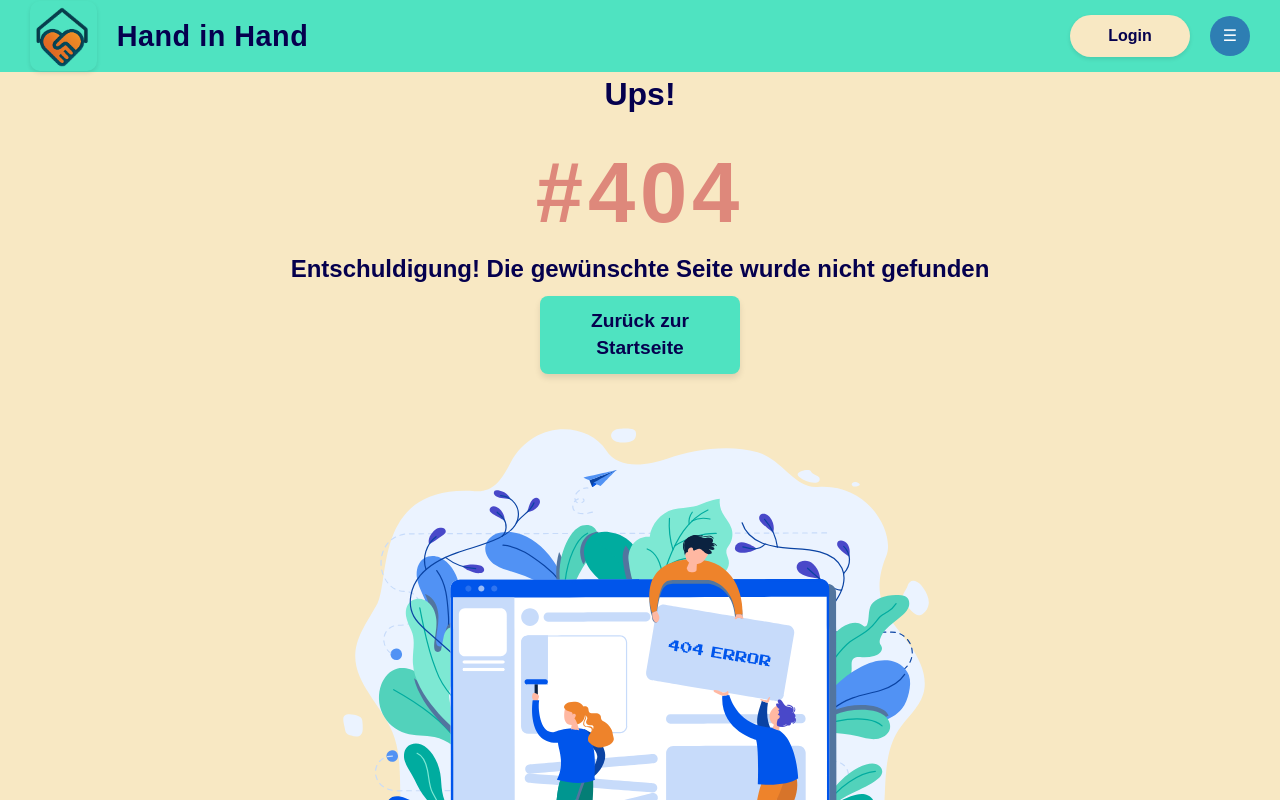
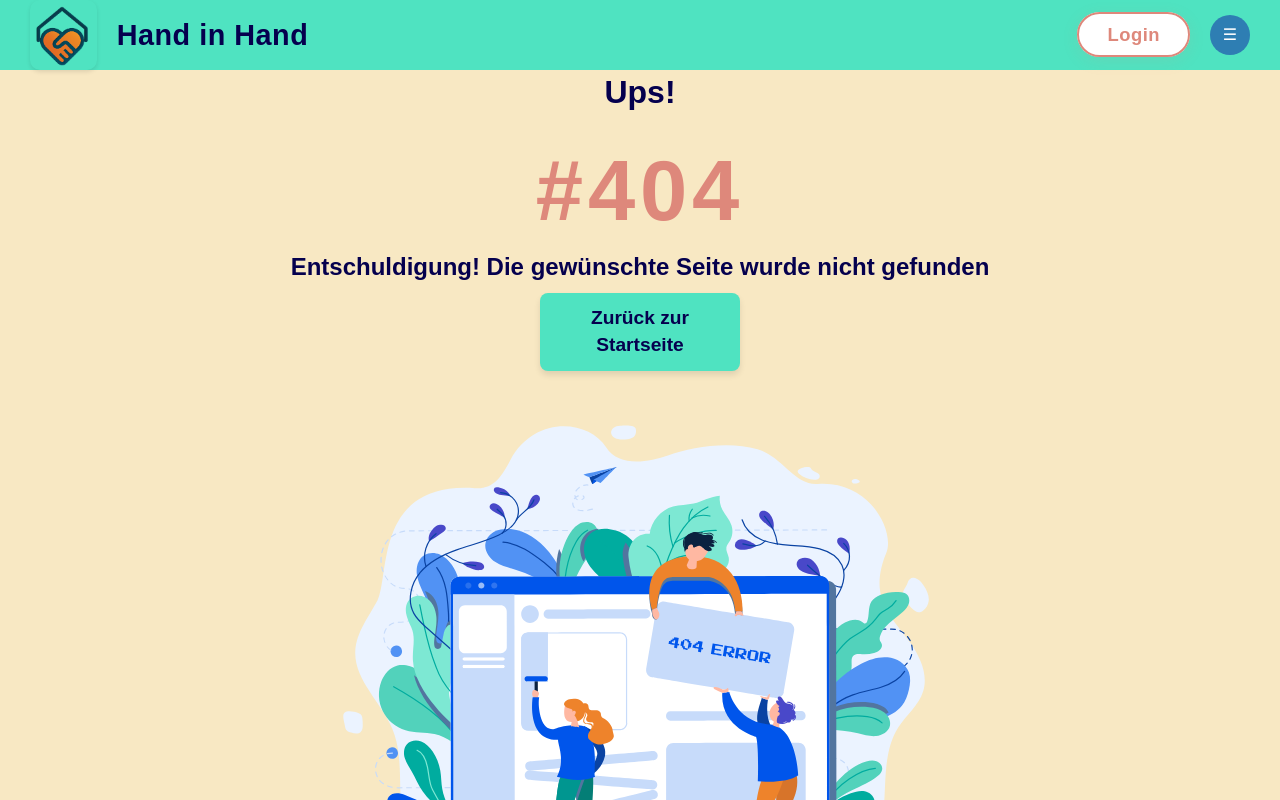
Before and after one commit to RRHor/AbschlussprojektNeu, a React (Vite) app in the folder hand-frontend/: page /reset-password in a window 1280 px wide. Shown: the top 800 px of the page. Built offline with nearby package versions, Linux system fonts and the light colour scheme.

Commit message:
feat: Update Footer and Navbar components with corrected links and enhanced logout functionality

```diff
--- a/hand-frontend/src/components/Footer.jsx
+++ b/hand-frontend/src/components/Footer.jsx
@@ -8,9 +8,9 @@ function Footer() {
         <div className="footer-content">
           <div className="footer-links">
             <a href="/events">Events</a>
-            <a href="/verschenke">Verschenke</a>
-            <a href="/blog">Blog</a>
-            <a href="/hilfe">Hilfe</a>
+            <a href="/exchange">Verschenke</a>
+            <a href="/blogs">Blog</a>
+            <a href="/help">Hilfe</a>
             <a href="/uberuns">Über uns</a>
           </div>
           <p>
--- a/hand-frontend/src/components/Navbar.css
+++ b/hand-frontend/src/components/Navbar.css
@@ -149,46 +149,46 @@ navbar-logo:hover {
 }
 
 .nav-links-primary {
-  color: var(--deepBlue);
+  color: var(--coral);
+  background-color: white;
+  border: 2px solid #DE887B; /* coral */
+  border-radius: 999px;
+  padding: 10px 28px;
+  font-weight: 800;
+  font-size: 1.15rem;
+  margin-left: 1.2rem;
+  transition: background 0.2s, color 0.2s, border 0.2s, box-shadow 0.2s;
+  cursor: pointer;
+  outline: none;
   text-decoration: none;
-  padding: 10px 20px;
-  font-size: 1rem;
-  font-weight: 600;
-  background-color: #F8E8C3; /* cream */
-  border: 2px solid #DE887B; /* coral */
-  border-radius: 50px; /* Runde Ecken */
-  transition: background-color 0.3s ease, color 0.3s ease, border-color 0.3s ease;
-  display: inline-block; /* Damit der Link wie ein Button aussieht */
-  text-align: center; /* Zentriert den Text im Link */
-  min-width: 120px; /* Mindestbreite für den Button */
-  box-sizing: border-box; /* Damit Padding und Border in der Breite enthalten sind */
-  cursor: pointer; /* Zeigt an, dass es klickbar ist */
-  font-family: "Nunito", sans-serif; /* Schriftart für den Link */
-  font-optical-sizing: auto;
-  font-weight: 600;
-  font-style: normal;
-  /* Optional: Schatten für den Button */
-  box-shadow: 0 2px 4px rgba(0, 0, 0, 0.1);
-  /* Optional: Leichtes Hover-Effekt */
-  border: none; /* Entfernt den Standardrahmen */
-  /* Optional: Leichtes Hover-Effekt */
-  /* border: 2px solid transparent; */
-  /* border-radius: 50px; */
-  transition: background-color 0.3s ease, color 0.3s ease;
+  box-shadow: 0 4px 16px rgba(222, 136, 123, 0.13);
+  letter-spacing: 0.5px;
+  position: relative;
+  z-index: 1;
 }
 
-.nav-links-primary:hover {
+.nav-links-primary:hover,
+.nav-links-primary:focus {
   background-color: #DE887B;
+  color: #fff;
+  border: 2px solid #DE887B;
+  box-shadow: 0 6px 24px rgba(222, 136, 123, 0.18);
 }
 
-.nav-links .nav-links-primary {
-  background-color: var(--skyBlue);
-  color: white;
+.logout-btn {
+  background-color: #DE887B !important;
+  color: white !important;
+  border: 2px solid #DE887B !important;
+  font-weight: 800;
+  box-shadow: 0 4px 16px rgba(222, 136, 123, 0.13);
 }
 
-.nav-links .nav-links-primary:hover {
-  background-color: var(--deepBlue);
-  color: white;
+.logout-btn:hover,
+.logout-btn:focus {
+  background-color: #c96a5a !important;
+  color: #fff !important;
+  border: 2px solid #c96a5a !important;
+  box-shadow: 0 6px 24px rgba(222, 136, 123, 0.18);
 }
 
 /* ------------------------------------- */
--- a/hand-frontend/src/components/Navbar.jsx
+++ b/hand-frontend/src/components/Navbar.jsx
@@ -1,8 +1,10 @@
 import React from 'react';
 import './Navbar.css';
-import logo from '../assets/logo.png'; // Importiere das Logo, falls du es in der Navbar verwenden möchtest
+import logo from '../assets/logo.png';
+import { useAuth } from '../context/AuthContext';
 
 function Navbar() {
+  const { user, logout } = useAuth();
   return (
     <nav className="navbar">
       <div className="navbar-container">
@@ -15,9 +17,15 @@ function Navbar() {
           {/* Direkte Links: Register und Login (links in dieser Gruppe) */}
           <ul className="direct-nav-menu">
             <li className="nav-item">
-              <a href="/login" className="nav-links nav-links-primary">
-                Login
-              </a>
+              {user ? (
+                <a href="#" className="nav-links nav-links-primary logout-btn" onClick={e => { e.preventDefault(); logout(); }}>
+                  Logout
+                </a>
+              ) : (
+                <a href="/login" className="nav-links nav-links-primary">
+                  Login
+                </a>
+              )}
             </li>
           </ul>
 
```
